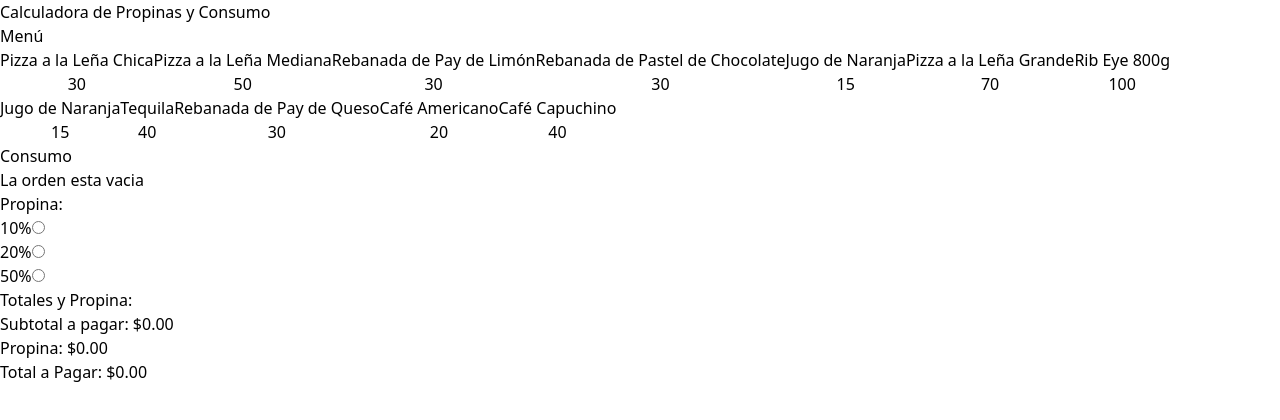
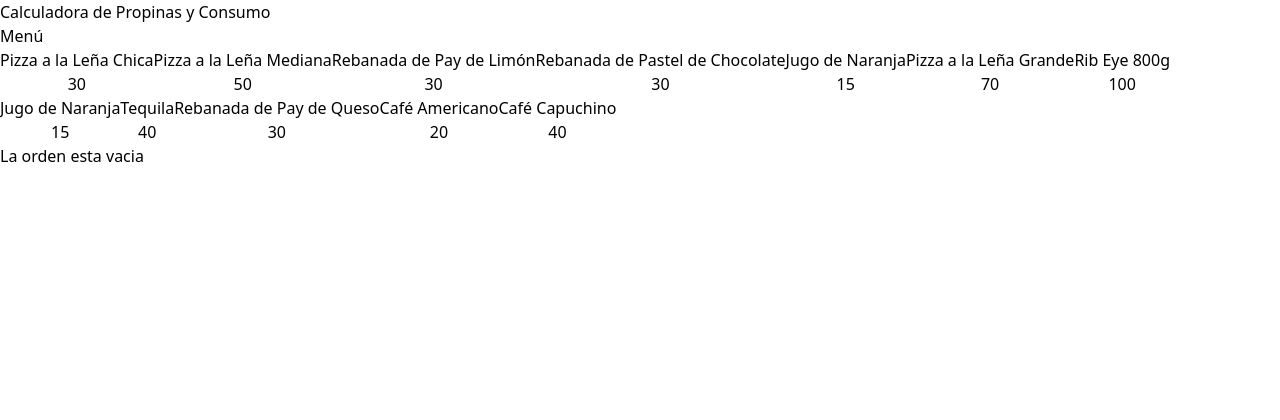
Before and after one commit to stivenjsdev/cash-register, a React (Vite) app: page / in a window 1280 px wide. Shown: the top 420 px of the page. Built offline with nearby package versions, Linux system fonts and the light colour scheme.

Commit message:
feat: save order

```diff
--- a/src/App.tsx
+++ b/src/App.tsx
@@ -6,7 +6,7 @@
 import useOrder from "./hooks/useOrder";
 
 function App() {
-  const { order, addItem, removeItem, tip, setTip } = useOrder();
+  const { order, tip, setTip, addItem, removeItem, placeOrder } = useOrder();
 
   return (
     <>
@@ -28,11 +28,17 @@
         </div>
 
         <div className="border border-dashed border-slate-300 p-5 rounded-lg space-y-10">
-          <OrderContents order={order} removeItem={removeItem} />
+          {order.length ? (
+            <>
+              <OrderContents order={order} removeItem={removeItem} />
 
-          <TipPercentageForm setTip={setTip} />
+              <TipPercentageForm setTip={setTip} tip={tip} />
 
-          <OrderTotals order={order} tip={tip} />
+              <OrderTotals order={order} tip={tip} placeOrder={placeOrder} />
+            </>
+          ) : (
+            <p className="text-center">La orden esta vacia</p>
+          )}
         </div>
       </main>
     </>
--- a/src/components/OrderContents.tsx
+++ b/src/components/OrderContents.tsx
@@ -3,7 +3,7 @@
 
 type OrderContentsProps = {
   order: OrderItem[];
-  removeItem: (id: MenuItem['id']) => void;
+  removeItem: (id: MenuItem["id"]) => void;
 };
 
 export default function OrderContents({
@@ -15,10 +15,7 @@
       <h2 className="font-black text-4xl">Consumo</h2>
 
       <div className="space-y-3 mt-10">
-        {order.length === 0 ? (
-          <p className="text-center">La orden esta vacia</p>
-        ) : (
-          order.map((item) => (
+        {order.map((item) => (
           <div
             key={item.id}
             className="flex justify-between items-center border-t border-gray-200 py-5 last-of-type:border-b"
@@ -40,8 +37,7 @@
               X
             </button>
           </div>
-          ))
-        )}
+        ))}
       </div>
     </div>
   );
--- a/src/components/OrderTotals.tsx
+++ b/src/components/OrderTotals.tsx
@@ -1,22 +1,23 @@
-import { useMemo } from "react";
+import { useCallback } from "react";
 import { formatCurrency } from "../helpers";
 import { OrderItem } from "../types";
 
 type OrderTotalsProps = {
   order: OrderItem[];
   tip: number;
+  placeOrder: () => void;
 };
 
-export default function OrderTotals({ order, tip }: OrderTotalsProps) {
-  const subtotalAmount = useMemo(
+export default function OrderTotals({ order, tip, placeOrder }: OrderTotalsProps) {
+  const subtotalAmount = useCallback(
     () => order.reduce((total, item) => total + item.quantity * item.price, 0),
     [order]
   );
 
-  const tipAmount = useMemo(() => subtotalAmount * tip, [tip, order]);
+  const tipAmount = useCallback(() => subtotalAmount() * tip, [tip, order]);
 
-  const totalAmount = useMemo(
-    () => subtotalAmount + tipAmount,
+  const totalAmount = useCallback(
+    () => subtotalAmount() + tipAmount(),
     [tip, order]
   );
 
@@ -26,21 +27,27 @@
         <h2 className="font-black text-2xl">Totales y Propina:</h2>
         <p>
           Subtotal a pagar: {""}
-          <span className="font-bold">{formatCurrency(subtotalAmount)}</span>
+          <span className="font-bold">{formatCurrency(subtotalAmount())}</span>
         </p>
 
         <p>
           Propina: {""}
-          <span className="font-bold">{formatCurrency(tipAmount)}</span>
+          <span className="font-bold">{formatCurrency(tipAmount())}</span>
         </p>
 
         <p>
           Total a Pagar: {""}
-          <span className="font-bold">{formatCurrency(totalAmount)}</span>
+          <span className="font-bold">{formatCurrency(totalAmount())}</span>
         </p>
       </div>
 
-      <button></button>
+      <button
+        className="w-full bg-black p-3 uppercase text-white font-bold mt-10 disabled:opacity-10"
+        disabled={totalAmount() === 0}
+        onClick={placeOrder}
+      >
+        Guardar Orden
+      </button>
     </>
   );
 }
--- a/src/components/TipPercentageForm.tsx
+++ b/src/components/TipPercentageForm.tsx
@@ -20,23 +20,25 @@
 
 type TipPercentageFormProps = {
   setTip: Dispatch<SetStateAction<number>>;
+  tip: number;
 };
 
-export default function TipPercentageForm({ setTip }: TipPercentageFormProps) {
+export default function TipPercentageForm({ setTip, tip }: TipPercentageFormProps) {
   return (
     <div>
       <h3 className="font-black text-2xl">Propina:</h3>
 
       <form className="mt-3">
-        {tipOptions.map((tip) => (
-          <div key={tip.id} className="flex gap-2">
-            <label htmlFor={tip.id}>{tip.label}</label>
+        {tipOptions.map((tipOption) => (
+          <div key={tipOption.id} className="flex gap-2">
+            <label htmlFor={tipOption.id}>{tipOption.label}</label>
             <input
-              id={tip.id}
+              id={tipOption.id}
               type="radio"
               name="tip"
-              value={tip.value}
+              value={tipOption.value}
               onChange={(e) => setTip(+e.target.value)}
+              checked={tip === tipOption.value}
             />
           </div>
         ))}
--- a/src/hooks/useOrder.ts
+++ b/src/hooks/useOrder.ts
@@ -25,11 +25,18 @@
     setOrder(order.filter((item) => item.id !== id));
   };
 
+  const placeOrder = () => {
+    console.log('guardando...');
+    setOrder([]);
+    setTip(0);
+  }
+
   return {
     order,
     tip,
     setTip,
     addItem,
     removeItem,
+    placeOrder,
   };
 }
```
Lines whose indentation alone changed are shown as unchanged.
